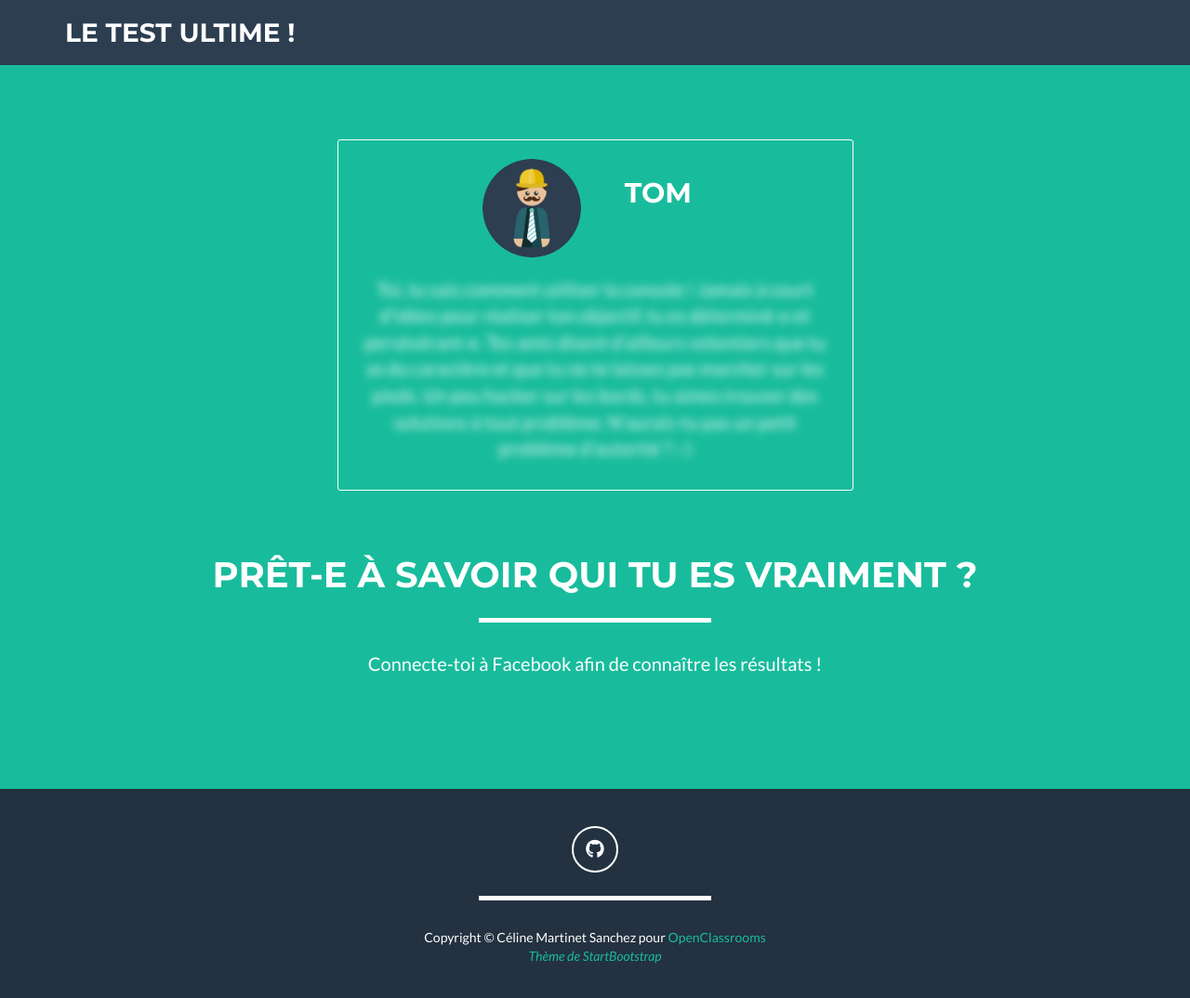
After one commit to aelag/first-flask-app, a Flask app: page /index/ in a window 1280 px wide. The commit adds this page. Shown: the whole page at 93% size. Run offline with Flask 2, Linux system fonts and the light colour scheme; some libraries are stand-ins or nearby versions.

Commit message:
changed html

```diff
--- a/config.py
+++ b/config.py
@@ -1,4 +1,8 @@
+import os
 
 SECRET_KEY = "#d#JCqTTW\nilK\\7m\x0bp#\tj~#H"
 
 FB_APP_ID = 252895938583209
+
+basedir = os.path.abspath(os.path.dirname(__file__))
+SQLALCHEMY_DATABASE_URI = 'sqlite:///' + os.path.join(basedir, 'app.db')
--- /dev/null
+++ b/fbapp/templates/base.html
@@ -0,0 +1,84 @@
+<!DOCTYPE html>
+<html lang="en">
+
+<head>
+
+    <meta charset="utf-8">
+    <meta http-equiv="X-UA-Compatible" content="IE=edge">
+    <meta name="viewport" content="width=device-width, initial-scale=1">
+    <meta name="description" content="Faites le test ultime et découvrez qui vous êtes vraiment !">
+    <meta name="author" content="">
+    <title>Le test ultime !</title>
+
+    <meta property="og:title" content="Le test ultime !" />
+    <meta property="og:type" content="website" />
+    <meta property="og:url" content="http://le-test-ultime.hello-birds.com" />
+    <meta property="og:image" content="static/tmp/sample.jpg" />
+    <meta property="og:description" content="Faites le test ultime et découvrez qui vous êtes vraiment !" />
+    <meta property="fb:app_id" content="{{config['FB_APP_ID']}}">
+    <meta property="og:image:width" content="1200">
+    <meta property="og:image:height" content="630">
+    <!-- Bootstrap Core CSS -->
+    <link rel="stylesheet" href="{{url_for('static', filename='css/bootstrap/bootstrap.min.css')}}">
+    <!-- Theme CSS -->
+    <link rel="stylesheet" href="{{url_for('static', filename='css/freelancer-theme.min.css')}}">
+
+    <!-- Custom CSS -->
+    <link rel="stylesheet" href="{{url_for('static', filename='css/custom.css')}}">
+
+    <!-- Custom Fonts -->
+    <script src="https://use.fontawesome.com/470b91f216.js"></script>
+    <link href="https://fonts.googleapis.com/css?family=Montserrat:400,700" rel="stylesheet" type="text/css">
+    <link href="https://fonts.googleapis.com/css?family=Lato:400,700,400italic,700italic" rel="stylesheet" type="text/css">
+
+    <!-- HTML5 Shim and Respond.js IE8 support of HTML5 elements and media queries -->
+    <!-- WARNING: Respond.js doesn't work if you view the page via file:// -->
+    <!--[if lt IE 9]>
+        <script src="https://oss.maxcdn.com/libs/html5shiv/3.7.0/html5shiv.js"></script>
+        <script src="https://oss.maxcdn.com/libs/respond.js/1.4.2/respond.min.js"></script>
+    <![endif]-->
+    <script src="static/js/jquery/jquery.min.js" charset="utf-8"></script>
+
+</head>
+
+
+<body id="page-top" class="index">
+<div id="skipnav"><a href="#maincontent">Contenu principal</a></div>
+
+    <!-- Navigation -->
+    <nav id="mainNav" class="navbar navbar-default navbar-fixed-top navbar-custom">
+        <div class="container">
+            <!-- Brand and toggle get grouped for better mobile display -->
+            <div class="navbar-header page-scroll">
+                  <a class="navbar-brand" href="/">Le test ultime !</a>
+            </div>
+
+            <!-- Collect the nav links, forms, and other content for toggling -->
+            <div class="collapse navbar-collapse" id="bs-example-navbar-collapse-1">
+                <ul class="nav navbar-nav navbar-right">
+                    <li class="hidden">
+                        <a href="#page-top"></a>
+                    </li>
+                </ul>
+            </div>
+            <!-- /.navbar-collapse -->
+        </div>
+        <!-- /.container-fluid -->
+    </nav>
+
+{% block content %}{% endblock %}
+
+    <footer class="text-center">
+        <div class="footer-below">
+            <div class="container">
+                <div class="row">
+                    <div class="col-lg-12">
+                        <a href="https://github.com/celine-m-s/flask_test_app" class="btn-social btn-outline" target="_blank"><span class="sr-only">Github</span><i class="fa fa-fw fa-github"></i></a>
+                        <hr class="star-light">
+                        <span class="italic">Copyright &copy; Céline Martinet Sanchez pour <a href="https://www.openclassrooms.com" target="_blank">OpenClassrooms</a></span>
+                        <p style="font-style:italic; font-size: 14px;"><a href="https://startbootstrap.com/template-overviews/freelancer/">Thème de StartBootstrap</a></p>
+                    </div>
+                </div>
+            </div>
+        </div>
+    </footer>
--- a/fbapp/template/index.html
+++ b/fbapp/templates/index.html
@@ -1,72 +1,7 @@
-<!DOCTYPE html>
-<html lang="en">
+{%extends  'base.html' %}
 
-<head>
-
-    <meta charset="utf-8">
-    <meta http-equiv="X-UA-Compatible" content="IE=edge">
-    <meta name="viewport" content="width=device-width, initial-scale=1">
-    <meta name="description" content="Faites le test ultime et découvrez qui vous êtes vraiment !">
-    <meta name="author" content="">
-    <title>Le test ultime !</title>
-
-    <meta property="og:title" content="Le test ultime !" />
-    <meta property="og:type" content="website" />
-    <meta property="og:url" content="http://le-test-ultime.hello-birds.com" />
-    <meta property="og:image" content="static/tmp/sample.jpg" />
-    <meta property="og:description" content="Faites le test ultime et découvrez qui vous êtes vraiment !" />
-    <meta property="fb:app_id" content="252895938583209">
-    <meta property="og:image:width" content="1200">
-    <meta property="og:image:height" content="630">
-    <!-- Bootstrap Core CSS -->
-    <link rel="stylesheet" href="static/css/bootstrap/bootstrap.min.css">
-
-    <!-- Theme CSS -->
-    <link rel="stylesheet" href="static/css/freelancer-theme.min.css">
-
-    <!-- Custom CSS -->
-    <link rel="stylesheet" href="static/css/custom.css">
-
-    <!-- Custom Fonts -->
-    <script src="https://use.fontawesome.com/470b91f216.js"></script>
-    <link href="https://fonts.googleapis.com/css?family=Montserrat:400,700" rel="stylesheet" type="text/css">
-    <link href="https://fonts.googleapis.com/css?family=Lato:400,700,400italic,700italic" rel="stylesheet" type="text/css">
-
-    <!-- HTML5 Shim and Respond.js IE8 support of HTML5 elements and media queries -->
-    <!-- WARNING: Respond.js doesn't work if you view the page via file:// -->
-    <!--[if lt IE 9]>
-        <script src="https://oss.maxcdn.com/libs/html5shiv/3.7.0/html5shiv.js"></script>
-        <script src="https://oss.maxcdn.com/libs/respond.js/1.4.2/respond.min.js"></script>
-    <![endif]-->
-    <script src="static/js/jquery/jquery.min.js" charset="utf-8"></script>
-
-</head>
-
-<body id="page-top" class="index">
-<div id="skipnav"><a href="#maincontent">Contenu principal</a></div>
-
-    <!-- Navigation -->
-    <nav id="mainNav" class="navbar navbar-default navbar-fixed-top navbar-custom">
-        <div class="container">
-            <!-- Brand and toggle get grouped for better mobile display -->
-            <div class="navbar-header page-scroll">
-                  <a class="navbar-brand" href="/">Le test ultime !</a>
-            </div>
-
-            <!-- Collect the nav links, forms, and other content for toggling -->
-            <div class="collapse navbar-collapse" id="bs-example-navbar-collapse-1">
-                <ul class="nav navbar-nav navbar-right">
-                    <li class="hidden">
-                        <a href="#page-top"></a>
-                    </li>
-                </ul>
-            </div>
-            <!-- /.navbar-collapse -->
-        </div>
-        <!-- /.container-fluid -->
-    </nav>
-
-    <!-- Header -->
+{% block content %}
+<!-- Header -->
     <header>
       <div class="container" id="maincontent" tabindex="-1">
         <div class="row">
@@ -126,7 +61,7 @@
 
       window.fbAsyncInit = function() {
         FB.init({
-          appId      : '252895938583209',
+          appId      : '{{config['FB_APP_ID']}}',
           cookie     : true,  // enable cookies to allow the server to access
                               // the session
           xfbml      : true,  // parse social plugins on this page
@@ -142,7 +77,7 @@
         var js, fjs = d.getElementsByTagName(s)[0];
         if (d.getElementById(id)) return;
         js = d.createElement(s); js.id = id;
-        js.src = "https://connect.facebook.net/fr_FR/sdk.js#xfbml=1&version=v2.9&appId=252895938583209";
+        js.src = "https://connect.facebook.net/fr_FR/sdk.js#xfbml=1&version=v2.9&appId={{config['FB_APP_ID']}}";
         fjs.parentNode.insertBefore(js, fjs);
       }(document, 'script', 'facebook-jssdk'));
 
@@ -155,21 +90,6 @@
         });
       }
     </script>
-
-    <footer class="text-center">
-        <div class="footer-below">
-            <div class="container">
-                <div class="row">
-                    <div class="col-lg-12">
-                        <a href="https://github.com/celine-m-s/flask_test_app" class="btn-social btn-outline" target="_blank"><span class="sr-only">Github</span><i class="fa fa-fw fa-github"></i></a>
-                        <hr class="star-light">
-                        <span class="italic">Copyright &copy; Céline Martinet Sanchez pour <a href="https://www.openclassrooms.com" target="_blank">OpenClassrooms</a></span>
-                        <p style="font-style:italic; font-size: 14px;"><a href="https://startbootstrap.com/template-overviews/freelancer/">Thème de StartBootstrap</a></p>
-                    </div>
-                </div>
-            </div>
-        </div>
-    </footer>
 
     <!-- Scroll to Top Button (Only visible on small and extra-small screen sizes) -->
     <div class="scroll-top page-scroll hidden-sm hidden-xs hidden-lg hidden-md">
@@ -190,3 +110,5 @@
 </body>
 
 </html>
+
+{% endblock %}
--- a/fbapp/views.py
+++ b/fbapp/views.py
@@ -1,12 +1,17 @@
-from flask import Flask
+from flask import Flask, render_template
 
 app = Flask(__name__)
 
 app.config.from_object('config')
+app.config['SQLALCHEMY_TRACK_MODIFICATIONS'] = False
 
 @app.route('/')
+@app.route('/index/')
 def index():
-    return "Hello world !"
+    return render_template('index.html')
 
 #if __name__ == "__main__":
 #    app.run(debug=True)
+@app.route('/result/')
+def result():
+    return render_template('result.html')
```
Also changed, not shown: fbapp/__init__.py (+9 -0 lines), fbapp/models.py (added, +33 -0 lines), fbapp/template/result.html (deleted, +0 -159 lines), fbapp/templates/result.html (added, +84 -0 lines).
